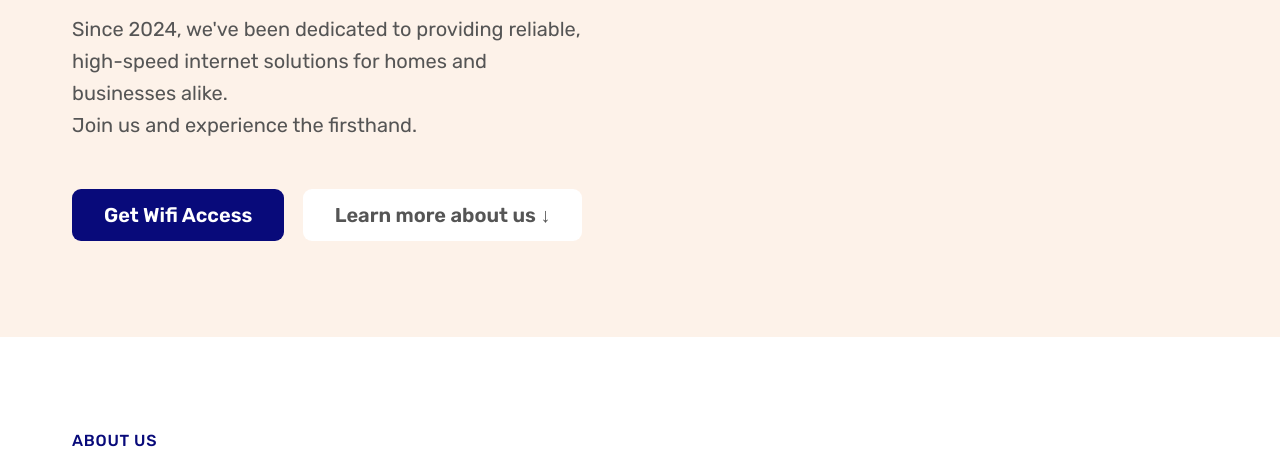
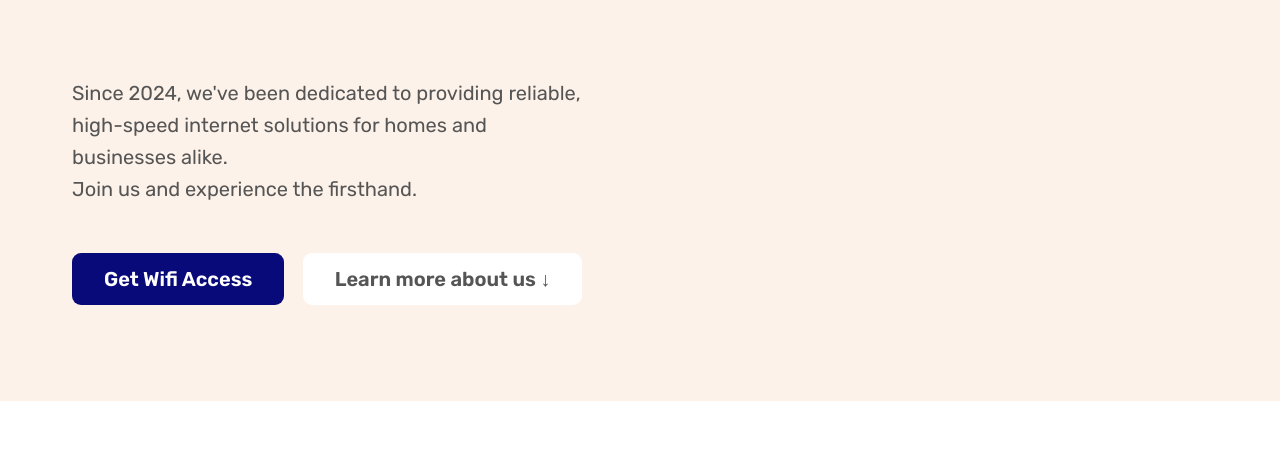
Before and after one commit to yashirana/bluestarnetwork, a plain HTML site: page index.html in a window 1280 px wide. Shown: the part 255-714 px from the top of the page. Drawn offline with nearby package versions, Linux system fonts and the light colour scheme; some packages are replaced by stand-ins of ours; a script that the page names is missing.

Commit message:
Update index.html

```diff
--- a/index.html
+++ b/index.html
@@ -67,11 +67,14 @@
         <div class="hero">
           <div class="hero-text-box">
             <h1 class="heading-primary">
-              Stay Connected in Today's Digital World
+              Stay Connected in Today's Digital World<br>
             </h1>
             <p class="hero-description">
+              <br>
+              <br>
               Since 2024, we've been dedicated to providing reliable, high-speed internet solutions for homes and businesses alike.
-              <br>Join us and experience the firsthand.
+              <br>Join us and experience the firsthand.<br>
+
             </p>
             <a href="#cta" class="btn btn--full margin-right-sm"
               >Get Wifi Access</a
```
